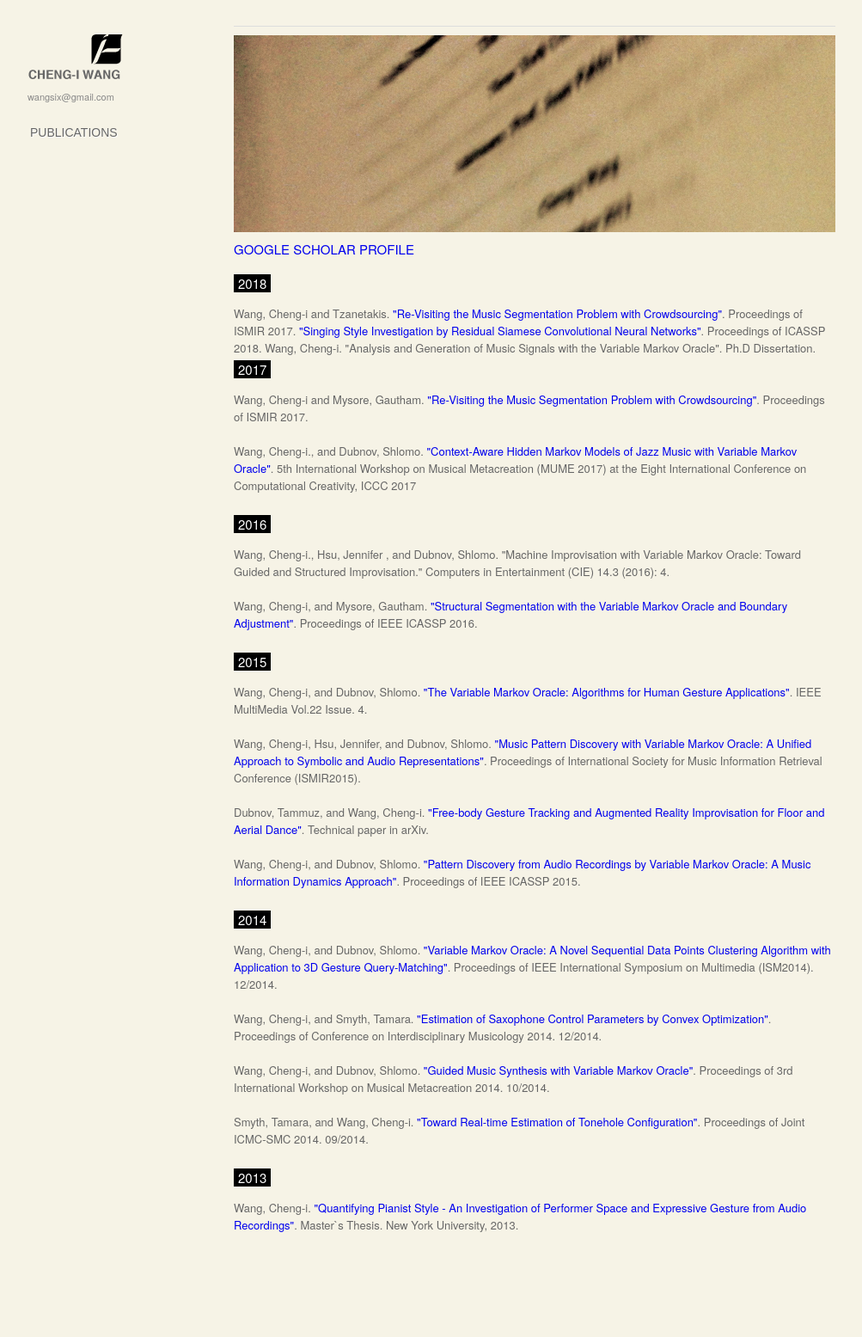
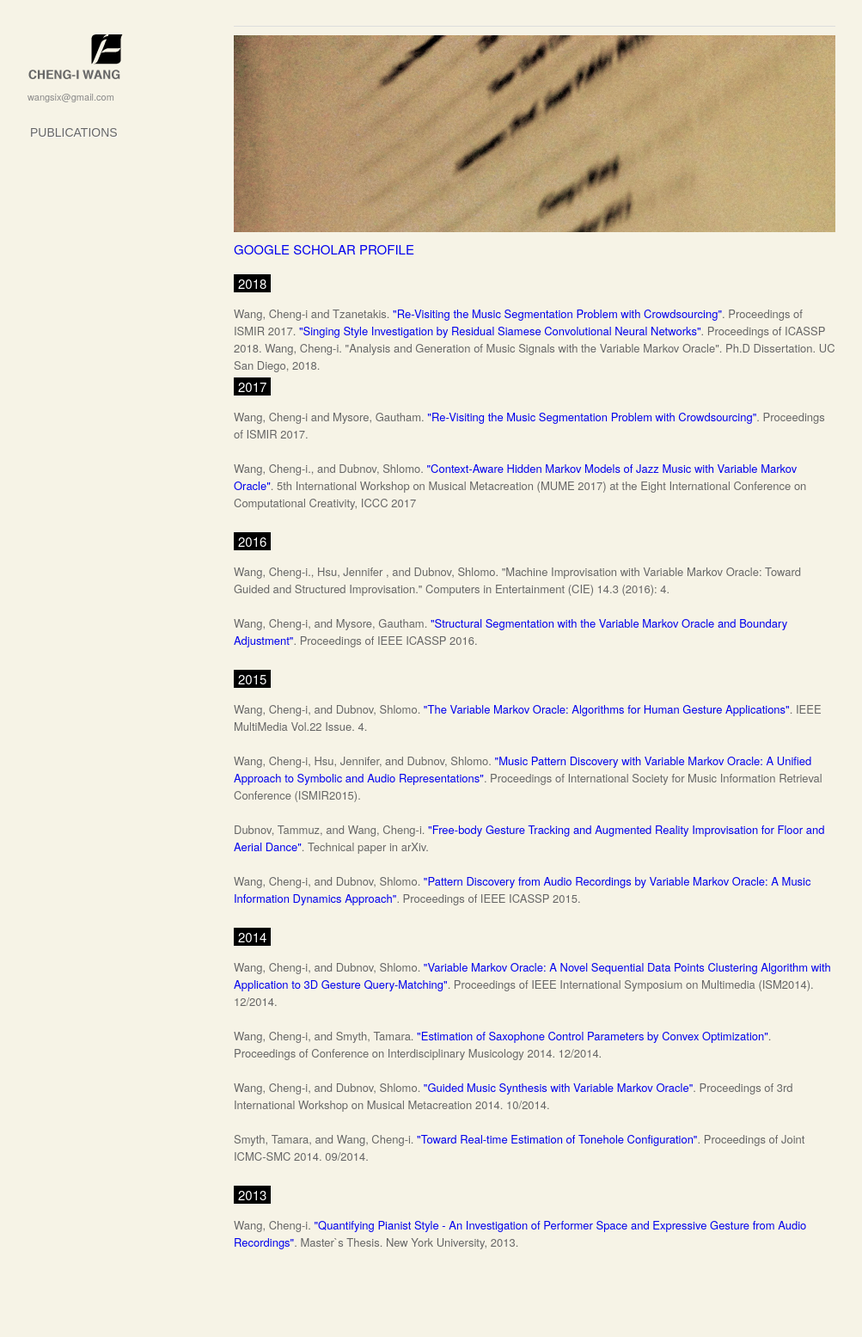
Before and after one commit to wangsix/wangsix.github.io, a Jekyll site: the page built from publications.html, in a window 1280 px wide. Shown: the whole page at 86% size, without its empty margins (128-1131 px from the left). Built offline with Jekyll 4.4.1, drawn with Linux system fonts in a browser that asks for light colours.

Commit message:
Updated publications and updates

```diff
--- a/index.html
+++ b/index.html
@@ -10,6 +10,7 @@ title: Cheng-i Wang
 <h1 style="margin-top:-10px;"><span class="textbg">UPDATE</span></h1>
 
 	[04/2018] Started working as an Audio Software Engineer at Smule, Inc.
+	<br /><br />
 
 	[04/2018] Presented the work with Prof. George Tzanetakis, <a href="http://acsweb.ucsd.edu/~chw160/pdf/icassp_2018_singing_style_Wang_Tzanetakis.pdf">"Singing Style Investigation by Residual Siamese Convolutional Neural Networks"</a>, at ICASSP 2018 Calgary.
 	<br /><br />
--- a/publications.html
+++ b/publications.html
@@ -11,7 +11,7 @@ title: Publications - Cheng-i Wang
 
 Wang, Cheng-i and Tzanetakis. <a href="https://ismir2017.smcnus.org/wp-content/uploads/2017/10/102_Paper.pdf">"Re-Visiting the Music Segmentation Problem with Crowdsourcing"</a>. Proceedings of ISMIR 2017. <a href="http://acsweb.ucsd.edu/~chw160/pdf/icassp_2018_singing_style_Wang_Tzanetakis.pdf">"Singing Style Investigation by Residual Siamese Convolutional Neural Networks"</a>. Proceedings of ICASSP 2018.
 
-Wang, Cheng-i. "Analysis and Generation of Music Signals with the Variable Markov Oracle". Ph.D Dissertation.
+Wang, Cheng-i. "Analysis and Generation of Music Signals with the Variable Markov Oracle". Ph.D Dissertation. UC San Diego, 2018.
 
 <h1 style="margin-top: -10px;"><span class="textbg">2017</span></h1>
 
```
